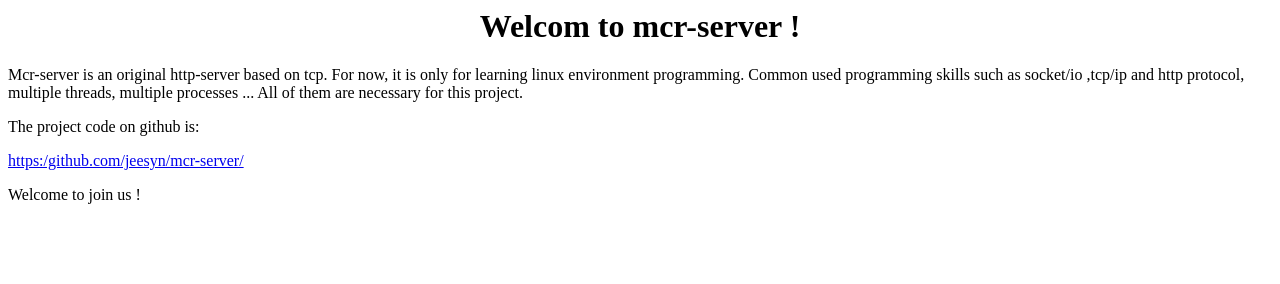
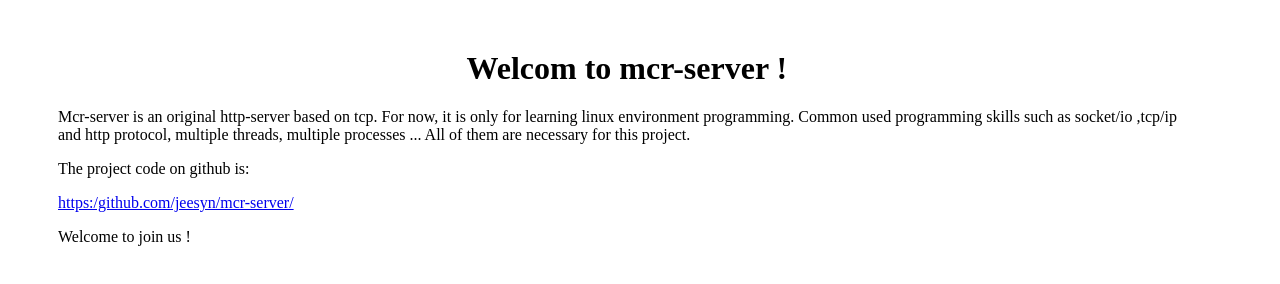
Before and after one commit to jingsong-liu/mcr-server, a plain HTML site: page index.html in a window 1280 px wide. Drawn offline with Linux system fonts and the light colour scheme.

```diff
--- a/index.html
+++ b/index.html
@@ -1,6 +1,6 @@
 <html>
 <body>
-    <div main>
+    <div class="main"style="margin:50;width:90%">
         <h1 align="center"> Welcom to mcr-server !</h1>
         <p> Mcr-server is an original http-server based on tcp. For now, it is only for learning linux environment programming.
         Common used programming skills such as socket/io ,tcp/ip and http protocol, multiple threads, multiple processes ...
```
Also changed, not shown: 2 other files.
